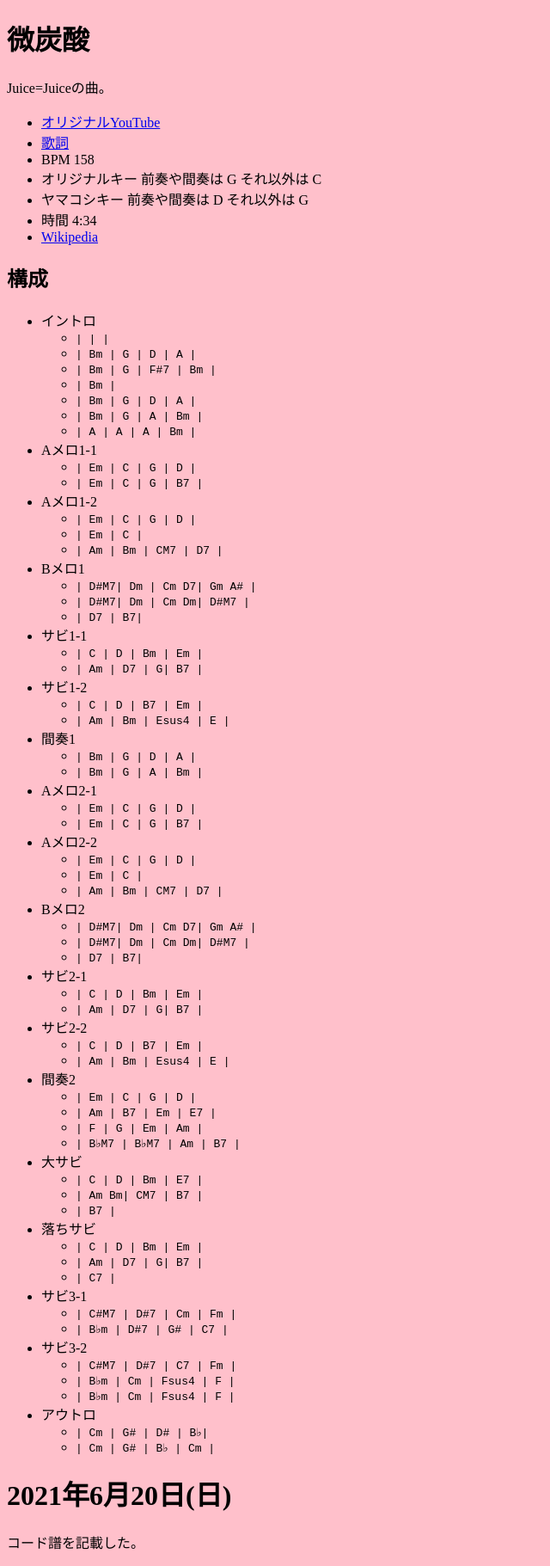
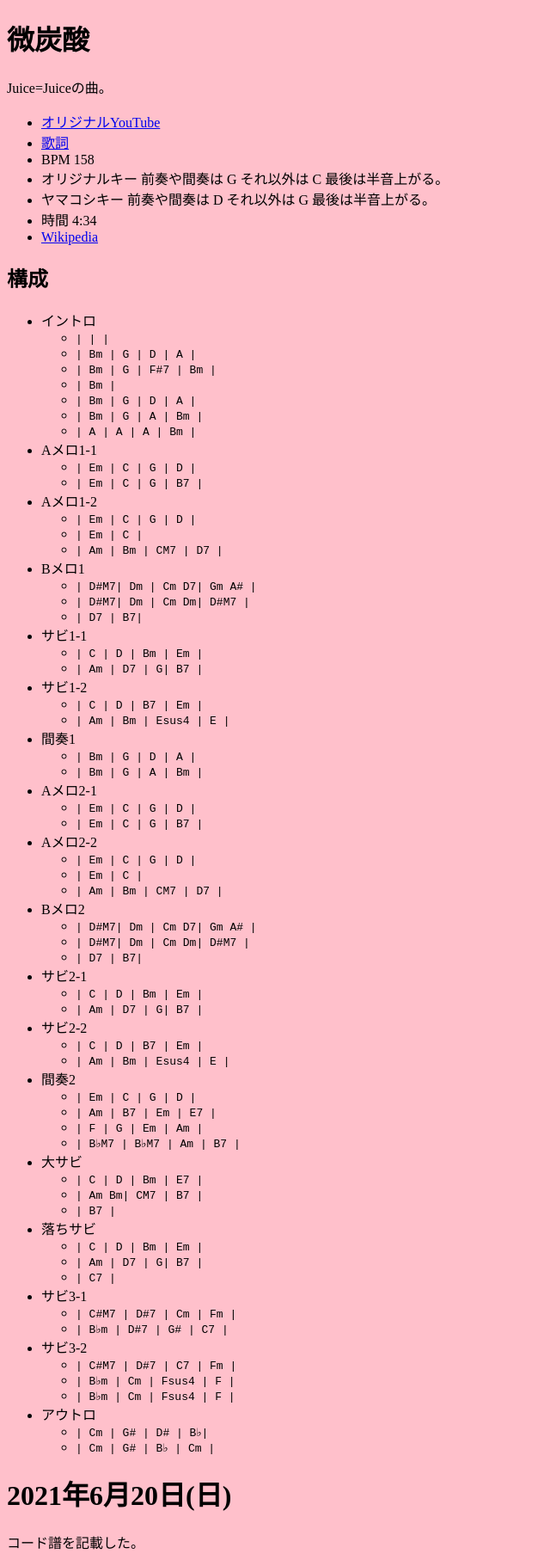
Before and after one commit to takaoyamakoshi/momochi, a Jekyll site: the page built from bitansan.md, in a window 1280 px wide. Shown: the whole page at 86% size, without its empty margins (0-640 px from the left). Built offline with Jekyll 4.4.1, drawn with Linux system fonts in a browser that asks for light colours; our own code applies the rules of GitHub Pages for plain Markdown files.

Commit message:
Update bitansan.md

```diff
--- a/bitansan.md
+++ b/bitansan.md
@@ -5,8 +5,8 @@ Juice=Juiceの曲。
 - [オリジナルYouTube](https://www.youtube.com/watch?v=NtBZEHyB_jo)
 - [歌詞](https://j-lyric.net/artist/a057fe1/l04a8f9.html)
 - BPM 158
-- オリジナルキー 前奏や間奏は G それ以外は C
-- ヤマコシキー 前奏や間奏は D それ以外は G
+- オリジナルキー 前奏や間奏は G それ以外は C 最後は半音上がる。
+- ヤマコシキー 前奏や間奏は D それ以外は G 最後は半音上がる。
 - 時間 4:34
 - [Wikipedia](https://ja.wikipedia.org/wiki/%E5%BE%AE%E7%82%AD%E9%85%B8/%E3%83%9D%E3%83%84%E3%83%AA%E3%81%A8/Good_bye_%26_Good_luck!)
 
```
